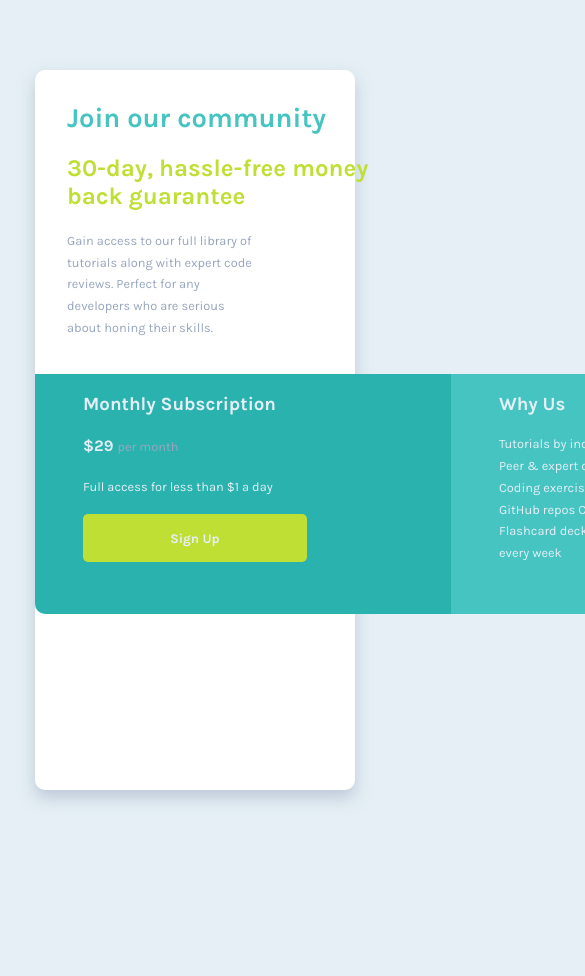
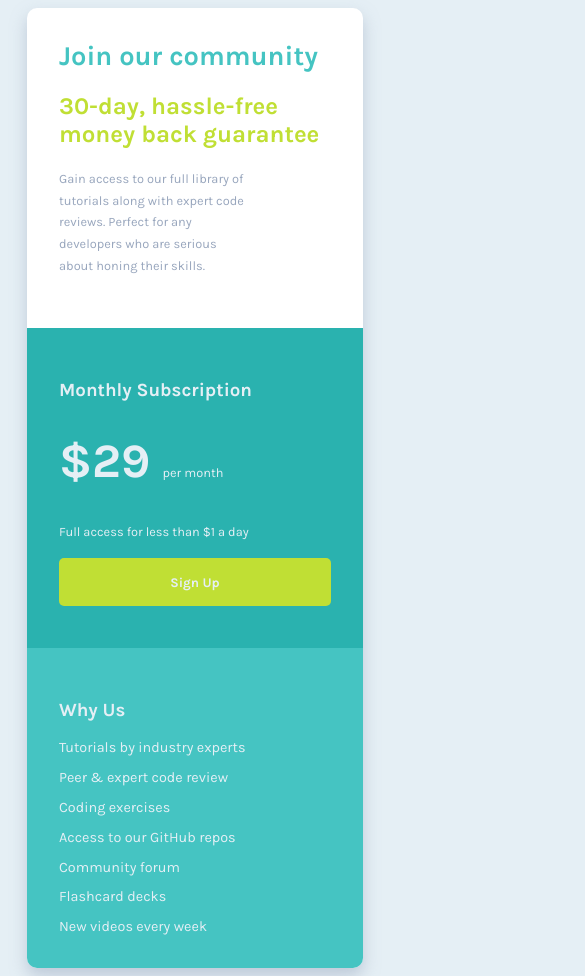
Before and after one commit to James-K-DNg-1901/single-price-grid-component-master, a plain HTML site: page index.html in a window 390 px wide. Shown: the top 976 px of the page, 585 px wide, since content can reach past the window. Before the commit the page ends 860 px from the top, so only its background shows below. Drawn offline with Linux system fonts and the light colour scheme.

Commit message:
Add files via upload

```diff
--- a/index.html
+++ b/index.html
@@ -21,7 +21,7 @@
   <main>
     <div class="container">
 
-      <div class="container__col-1">
+      <div class="container__col-1 row-1">
         <h1 class="card-title">Join our community</h1>
         <h2 class="card-title color-1">30-day, hassle-free money back guarantee</h2>
         <p class="card-text color-2">
@@ -30,23 +30,23 @@
         </p>
       </div>
 
-      <div class="container__col bg-1">
+      <div class="container__col bg-1  row-2">
         <h3 class="card-title color-3">Monthly Subscription</h3>
-        <h4 class="card-title color-3">&dollar;29 <span class="card-text color-2">per month</span></h4>
+        <h4 class="color-3">&dollar;29 <span class="card-text color-3">per month</span></h4>
         <p class="card-text color-3">Full access for less than &dollar;1 a day</p>
         <div class="container__col-btn"><h5 class="card-title color-3">Sign Up</h5></div>
       </div>
 
-      <div class="container__col col-mr bg-2">
+      <div class="container__col bg-2  row-3">
         <h3 class="card-title color-3">Why Us</h3>
         <p class="card-text color-3">
-          Tutorials by industry experts
-          Peer &amp; expert code review
-          Coding exercises
-          Access to our GitHub repos
-          Community forum
-          Flashcard decks
-          New videos every week
+          <li>Tutorials by industry experts</li>
+          <li>Peer &amp; expert code review</li>
+          <li>Coding exercises</li>
+          <li>Access to our GitHub repos</li>
+          <li>Community forum</li>
+          <li>Flashcard decks</li>
+          <li>New videos every week</li>
         </p>
       </div>
 
--- a/styles.css
+++ b/styles.css
@@ -11,6 +11,13 @@ h1 {
     margin: 0;
     font-size: 1.7rem;
     color: hsl(179, 52%, 52%);
+}
+
+h4 {
+    font-size: 3rem;
+    font-family: 'Karla', sans-serif;
+    font-weight: 700;
+    margin: 2rem auto;
 }
 
 p {
@@ -33,6 +40,15 @@ span {
     font-weight: 400;
 }
 
+li {
+    list-style: none;
+    font-family: 'Karla', sans-serif;
+    font-size: 0.8rem;
+    font-weight: 400;
+    color: hsl(204, 43%, 93%);
+    margin-top: 0.8rem;
+}
+
 .container {
     width: 40rem;
     height: 30rem;
@@ -51,11 +67,11 @@ span {
 }
 
 .container__col {
-    padding: 0 3rem;
+    padding: 2rem;
 }
 
 .container__col-btn {
-    width: 14rem;
+    width: 17rem;
     height: 3rem;
     background-color: hsl(71, 73%, 54%);
     display: flex;
@@ -65,9 +81,6 @@ span {
     margin-top: 1rem
 }
 
-.col-pr {
-    padding-right: 6rem;
-}
 
 .bg-1 {
     background-color: hsl(179, 62%, 43%);
@@ -92,21 +105,28 @@ span {
 
 @media (max-width: 800px) {
     .container {
-        width: 20rem;
-        height: 45rem;
+        width: 21rem;
+        height: 60rem;
         grid-template-columns: 1fr;
         grid-template-rows: 1fr 1fr 1fr;
     }
 
     .container__col-1 {
-        width: 20rem;
+        width: 17rem;
         height: 15rem;
         padding: 2rem;
     }
 
     .container__col {
-        width: 20rem;
-        height: 15rem;
+        width: 17rem;
+        height: 16rem;
+    }
+
+    .bg-1 {
+        border-radius: 0;
+    }
+    .bg-2 {
+        border-radius: 0 0 10px 10px;
     }
     .row-1 {
         grid-row: 1;
@@ -128,4 +148,8 @@ span {
         width: 12rem;
         margin: 0;
     }
+
+    li {
+        font-size: 0.9rem;
+    }
 }
```
